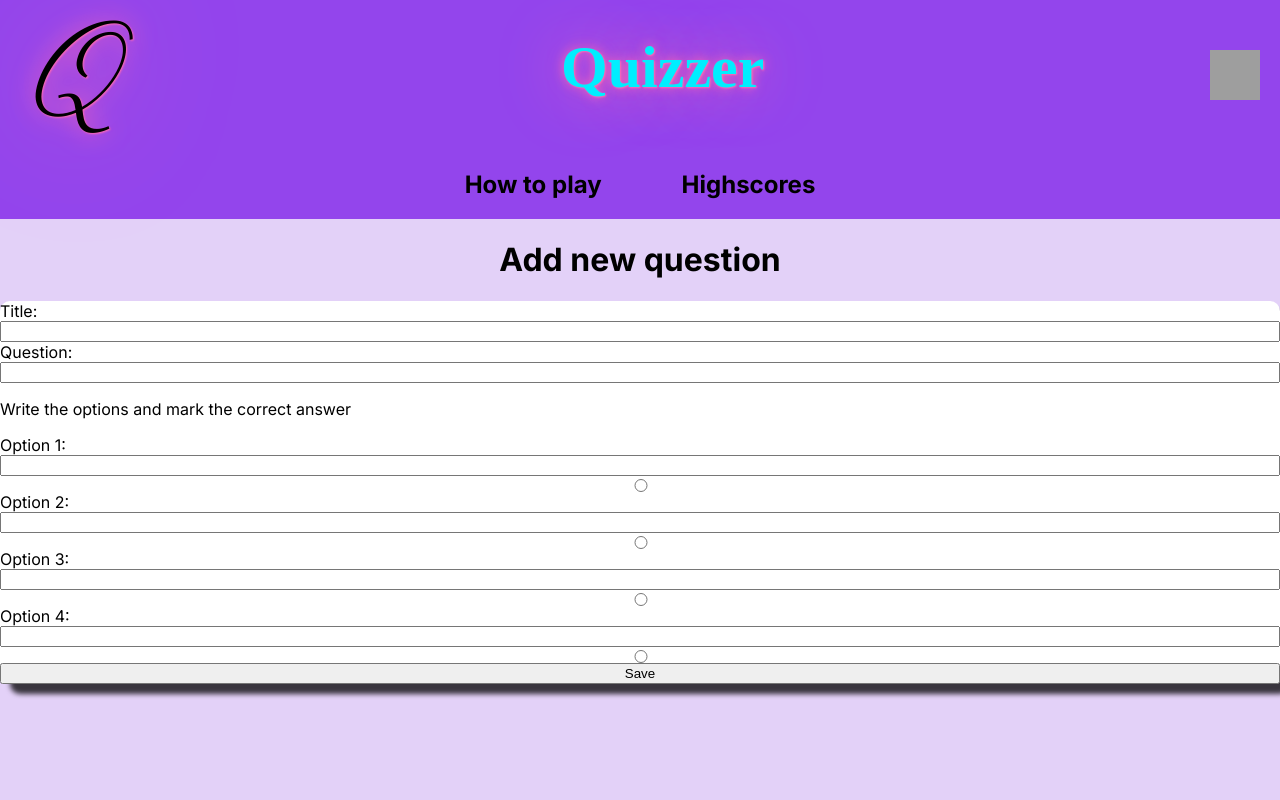
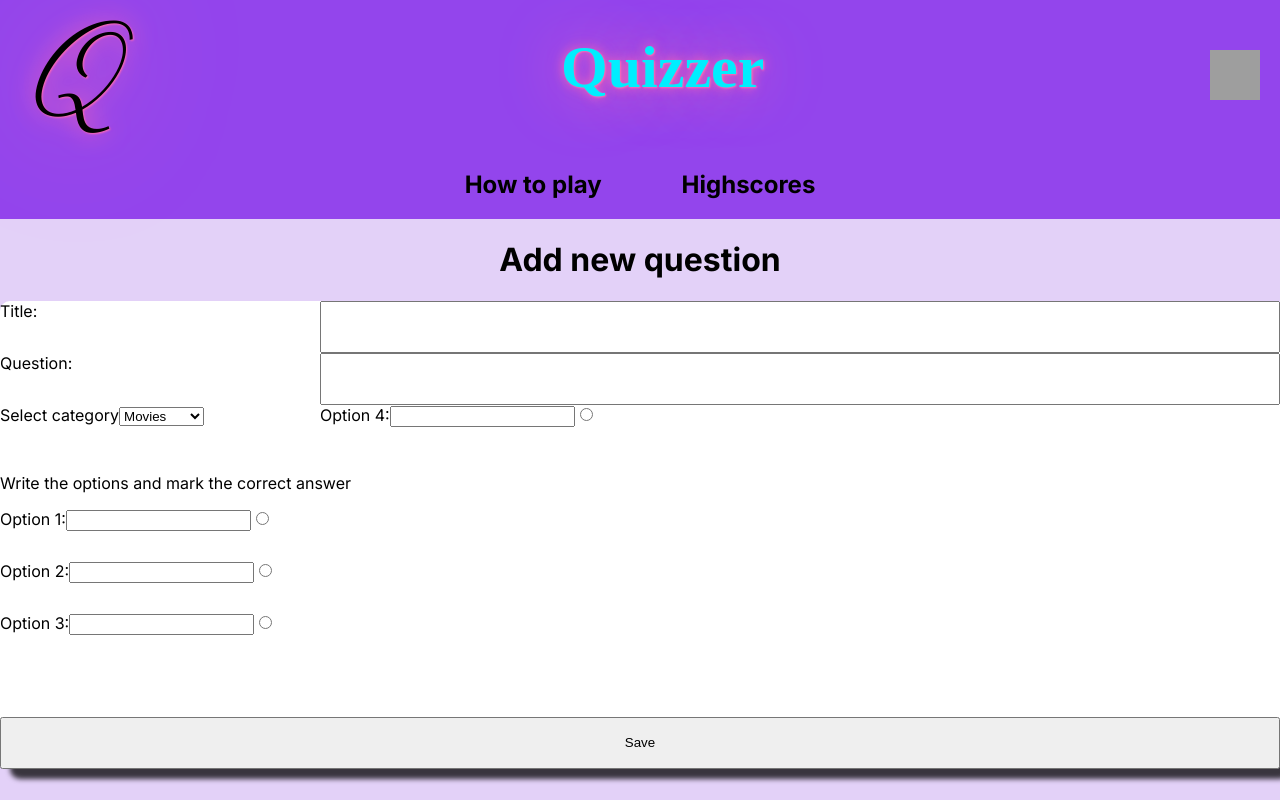
Before and after one commit to PatBerGit/Quizzer, a Next.js app: page /settings/addNewQuestion in a window 1280 px wide. Built offline with nearby package versions, Linux system fonts and the light colour scheme; grey boxes are pictures that could not be loaded; a web font is replaced by a local one.

Commit message:
WIP: Add new questions

```diff
--- a/src/app/settings/addNewQuestion/page.module.scss
+++ b/src/app/settings/addNewQuestion/page.module.scss
@@ -8,6 +8,60 @@
     box-shadow: 10px 10px 5px 0px rgba(0,0,0,0.75);
 }
 
-.form{
-    display: grid;
-}
+.form {  display: grid;
+    grid-template-columns: 1fr 1fr 1fr 1fr;
+    grid-template-rows: 1fr 1fr 1fr 1fr 1fr 1fr 1fr 1fr 1fr;
+    gap: 0px 0px;
+    grid-auto-flow: row;
+    grid-template-areas:
+      "titleLabel titleInput titleInput titleInput"
+      "questionLabel questionInput questionInput questionInput"
+      "categoryLabel categorySelector categorySelector categorySelector"
+      "info info info info"
+      "answer1Label answer1Input answer1Input answer1Correct"
+      "answer2Label answer2Input answer2Input answer2Correct"
+      "answer3Label Answer3Input Answer3Input answer3Correct"
+      "Answer4Label Answer4Input Answer4Input answer4Correct"
+      "saveButton saveButton saveButton saveButton";
+
+  }
+
+  .titleLabel { grid-area: titleLabel; }
+
+  .titleInput { grid-area: titleInput; }
+
+  .questionLabel { grid-area: questionLabel; }
+
+  .questionInput { grid-area: questionInput; }
+
+  .categoryLabel { grid-area: categoryLabel; }
+
+  .categorySelector { grid-area: categorySelector; }
+
+  .answer1Label { grid-area: answer1Label; }
+
+  .answer1Input { grid-area: answer1Input; }
+
+  .answer1Correct { grid-area: answer1Correct; }
+
+  .answer2Label { grid-area: answer2Label; }
+
+  .answer2Input { grid-area: answer2Input; }
+
+  .answer2Correct { grid-area: answer2Correct; }
+
+  .answer3Label { grid-area: answer3Label; }
+
+  .Answer3Input { grid-area: Answer3Input; }
+
+  .answer3Correct { grid-area: answer3Correct; }
+
+  .Answer4Label { grid-area: Answer4Label; }
+
+  .Answer4Input { grid-area: Answer4Input; }
+
+  .answer4Correct { grid-area: answer4Correct; }
+
+  .saveButton { grid-area: saveButton; }
+
+  .info { grid-area: info; }
--- a/src/app/settings/addNewQuestion/page.tsx
+++ b/src/app/settings/addNewQuestion/page.tsx
@@ -10,25 +10,37 @@ export default function AddNew() {
         <h1 className={styles.pageTitle}>Add new question</h1>
         <div className={styles.addNewQuestionContainer}>
             <form className={styles.form} action="submit">
-                <label htmlFor="title">Title: </label>
-                <input type="text" id="title" name="title" />
-                <label htmlFor="question">Question: </label>
-                <input type="text" id="question" name="question" />
-                <p>Write the options and mark the correct answer</p>
-                <label htmlFor="answer1">Option 1: </label>
-                <input type="text" id="answer1" name="answer1" />
-                <input type="radio" name="correctAnswer" value="answer1"/>
-                <label htmlFor="answer2">Option 2: </label>
-                <input type="text" id="answer2" name="answer2" />
-                <input type="radio" name="correctAnswer" value="answer2"/>
-                <label htmlFor="answer3">Option 3: </label>
-                <input type="text" id="answer3" name="answer3" />
-                <input type="radio" name="correctAnswer" value="answer3"/>
-                <label htmlFor="answer4">Option 4: </label>
-                <input type="text" id="answer4" name="answer4" />
-                <input type="radio" name="correctAnswer" value="answer4"/>
+                <label className={styles.titleLabel} htmlFor="title">Title: </label>
+                <input className={styles.titleInput} type="text" id="title" name="title" />
+                <label className={styles.questionlabel} htmlFor="question">Question: </label>
+                <input className={styles.questionInput} type="text" id="question" name="question" />
+                <label className={styles.categorylabel} htmlFor="category">Select category
+                    <select className={styles.categorySelector} id="category" name="category">
+                        <option value="movies">Movies</option>
+                        <option value="sport">Sport</option>
+                        <option value="celebrities">Celebrities</option>
+                        <option value="countries">Countries</option>
+                    </select>
+                </label>
+                <p className={styles.info}>Write the options and mark the correct answer</p>
+                <label className={styles.answer1Label} htmlFor="answer1">Option 1:
+                    <input className={styles.answer1Input} type="text" id="answer1" name="answer1" />
+                    <input className={styles.answer1Correct} type="radio" name="correctAnswer" value="answer1"/>
+                </label>
+                <label className={styles.answer2Label} htmlFor="answer2">Option 2:
+                    <input className={styles.answer2Input} type="text" id="answer2" name="answer2" />
+                    <input className={styles.answer2Correct} type="radio" name="correctAnswer" value="answer2"/>
+                </label>
+                <label className={styles.answer3Label} htmlFor="answer3">Option 3:
+                    <input className={styles.answer3Input} type="text" id="answer3" name="answer3" />
+                    <input className={styles.answer3Correct} type="radio" name="correctAnswer" value="answer3"/>
+                </label>
+                <label className={styles.answer4Label} htmlFor="answer4">Option 4:
+                    <input className={styles.answer4Input} type="text" id="answer4" name="answer4" />
+                    <input className={styles.answer4Correct} type="radio" name="correctAnswer" value="answer4"/>
+                </label>
 
-                <button>Save</button>
+                <button className={styles.saveButton}>Save</button>
             </form>
         </div>
     </>
```
